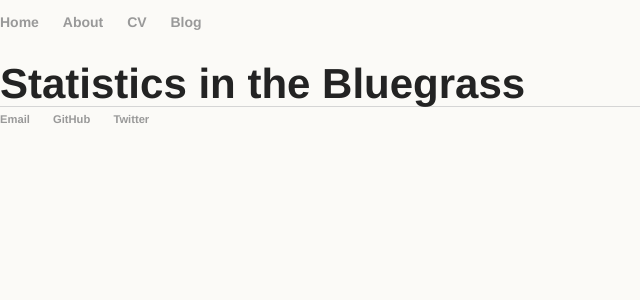
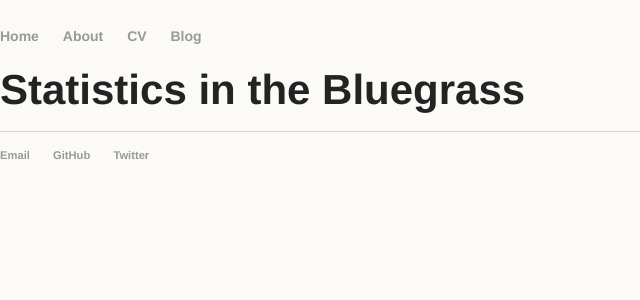
Before and after one commit to nutterb/nutterb.github.com, a Jekyll site: the page built from index.html, in a window 1280 px wide. Shown: the top 300 px of the page, without its empty margins (0-640 px from the left). Built offline with Jekyll 4.4.1, drawn with Linux system fonts in a browser that asks for light colours.

Commit message:
more css work

```diff
--- a/css/main.css
+++ b/css/main.css
@@ -8,15 +8,6 @@
 	line-height: 1.8em;
 	-webkit-font-smoothing: antialiased;
 
-}
-
-h1, h2, h3, h4, h5, h6 {
-  color:#232323;
-  margin:36px 0 10px;
-}
-
-p, ul, ol, table, dl {
-  margin:0 0 22px;
 }
 nav ul, footer ul {
     font-family:'Helvetica', 'Arial', 'Sans-Serif';
```
